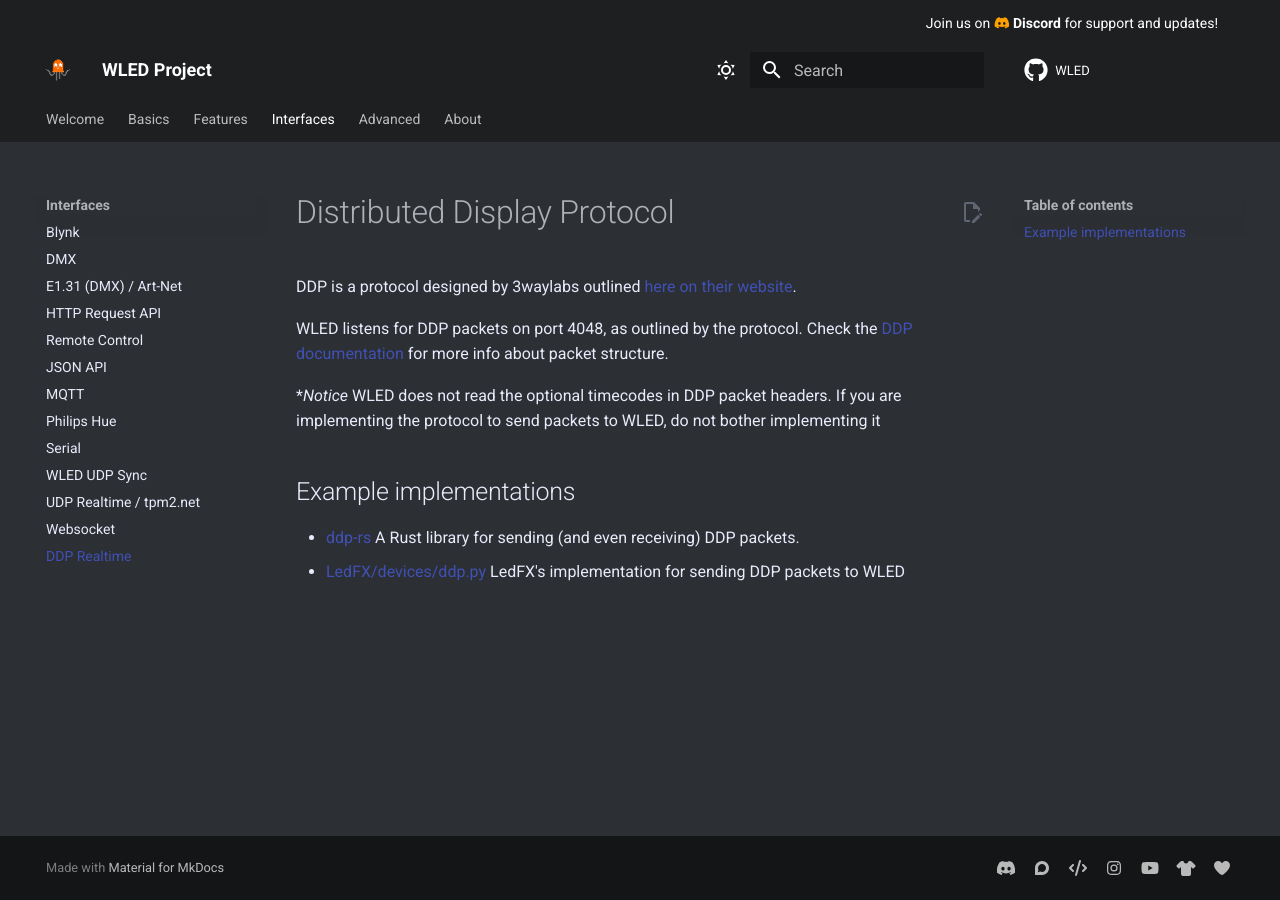
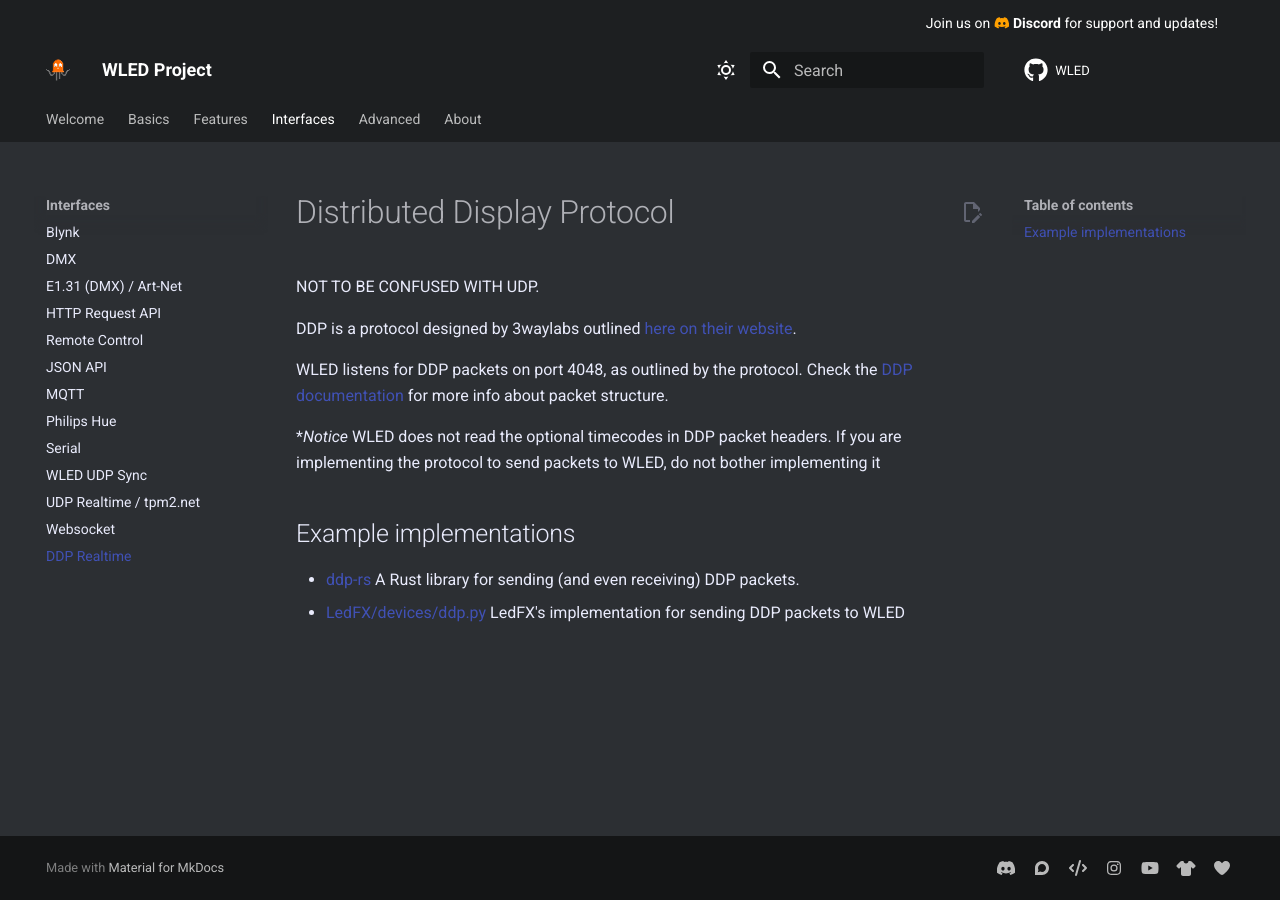
Before and after one commit to Aircoookie/WLED-Docs, an MkDocs documentation site: the page built from docs/interfaces/ddp.md, in a window 1280 px wide. Built offline with MkDocs 1.6.1 and Material for MkDocs 9.7.7, drawn with Linux system fonts in a browser that asks for light colours; comment, search, counter and statistics services are not loaded.

Commit message:
added "NOT TO BE CONFUSED WITH UDP." in the DDP docs

```diff
--- a/docs/interfaces/ddp.md
+++ b/docs/interfaces/ddp.md
@@ -6,6 +6,8 @@
 ---
 
 # Distributed Display Protocol
+
+NOT TO BE CONFUSED WITH UDP.
 
 DDP is a protocol designed by 3waylabs outlined [here on their website](http://www.3waylabs.com/ddp/).
 
```
